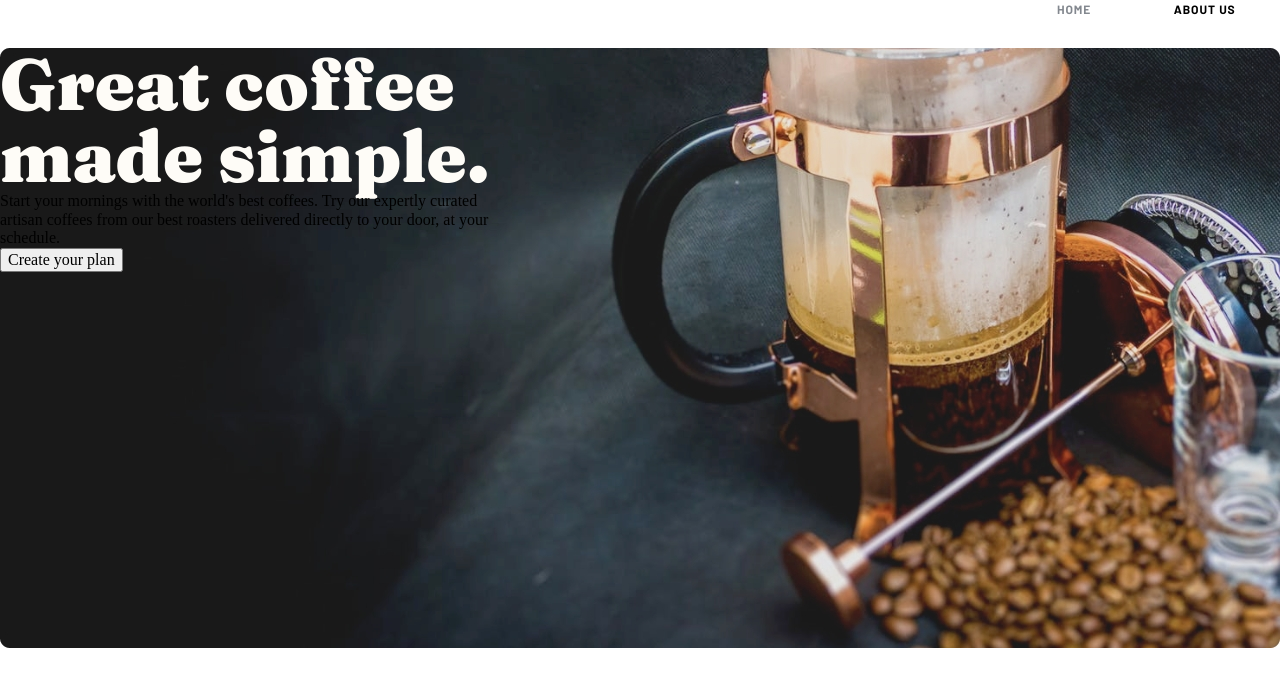
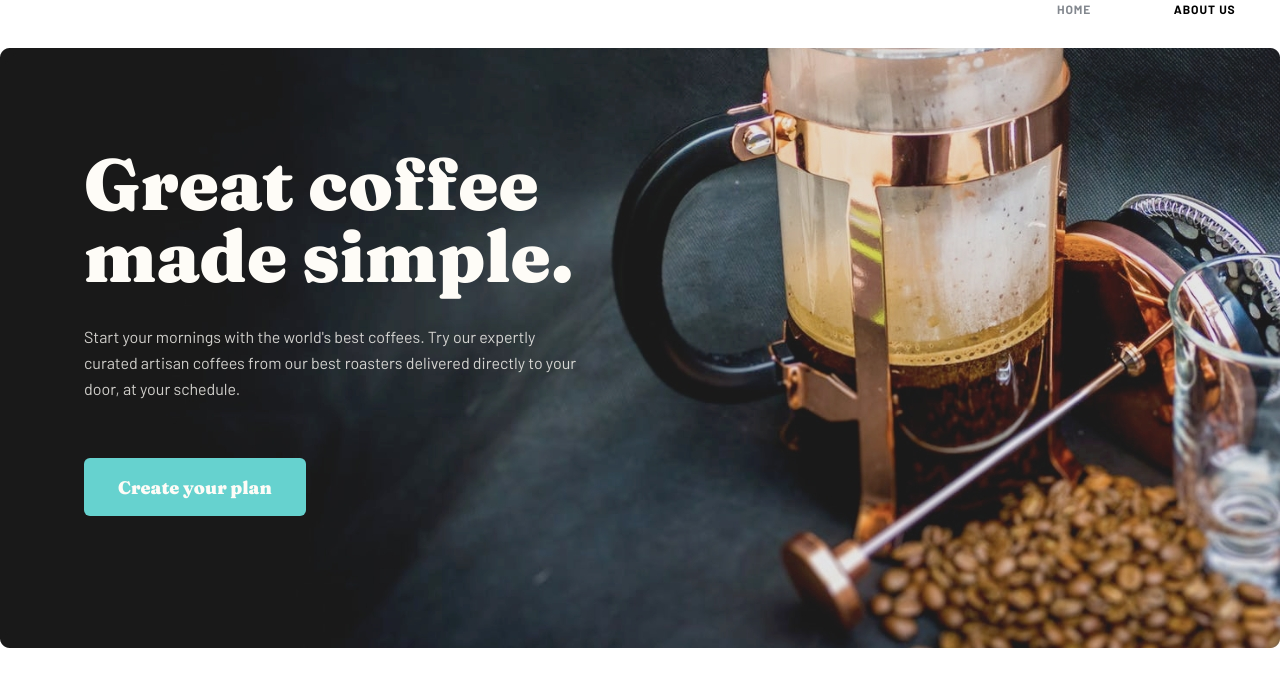
Before and after one commit to mucm09/2imtihon, a plain HTML site: page index.html in a window 1280 px wide. Shown: the top 686 px of the page. Drawn offline with Linux system fonts and the light colour scheme.

Commit message:
birinchi section tugadi

```diff
--- a/index.html
+++ b/index.html
@@ -28,10 +28,10 @@
   Great coffee
   made simple.
 </h1>
-<p class="">
+<p class="greatecoffee__text">
   Start your mornings with the world's best coffees. Try our expertly curated artisan coffees from our best roasters delivered directly to your door, at your schedule.
 </p>
-<button>
+<button class="greatecoffee__btn">
   Create your plan
 </button>
 </div>
--- a/scss/block/_hero.scss
+++ b/scss/block/_hero.scss
@@ -5,12 +5,9 @@
   margin-top: 30px;
 }
 .greatcoffee__content{
-width: 493px;
-height: 367px;
-left: 165px;
-right: 622px;
-top: 230px;
-bottom: 3px;
+padding-top: 100px ;
+padding-left: 84px;
+padding-right: 650px;
 }
 .greatcoffee__title{
   color: rgb(254, 252, 247);
@@ -21,3 +18,29 @@ line-height: 72px;
 letter-spacing: 0px;
 text-align: left;
 }
+.greatecoffee__text{
+  color: rgb(254, 252, 247);
+font-family: Barlow;
+font-size: 16px;
+font-weight: 400;
+line-height: 26px;
+letter-spacing: 0px;
+text-align: left;
+padding-right: 48px;
+padding-bottom: 56px;
+padding-top: 32px;
+opacity: 0.8;
+}
+.greatecoffee__btn{
+  padding: 17px 34px 16px 34px;
+  color: rgb(254, 252, 247);
+font-family: Fraunces;
+font-size: 18px;
+font-weight: 900;
+line-height: 25px;
+letter-spacing: 0px;
+text-align: center;
+border-radius: 6px;
+background: rgb(102, 210, 207);
+border: none;
+}
```
Also changed, not shown: css/main.css, 1 other file.
